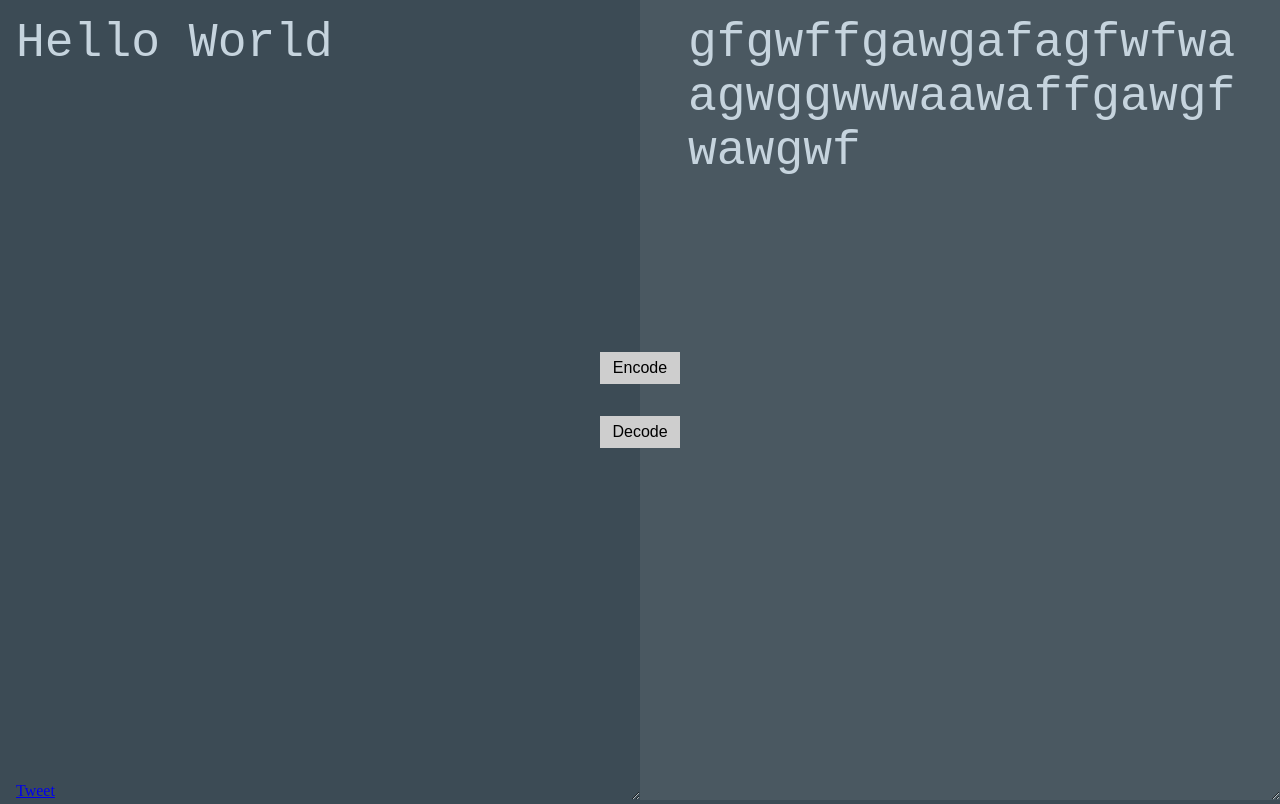
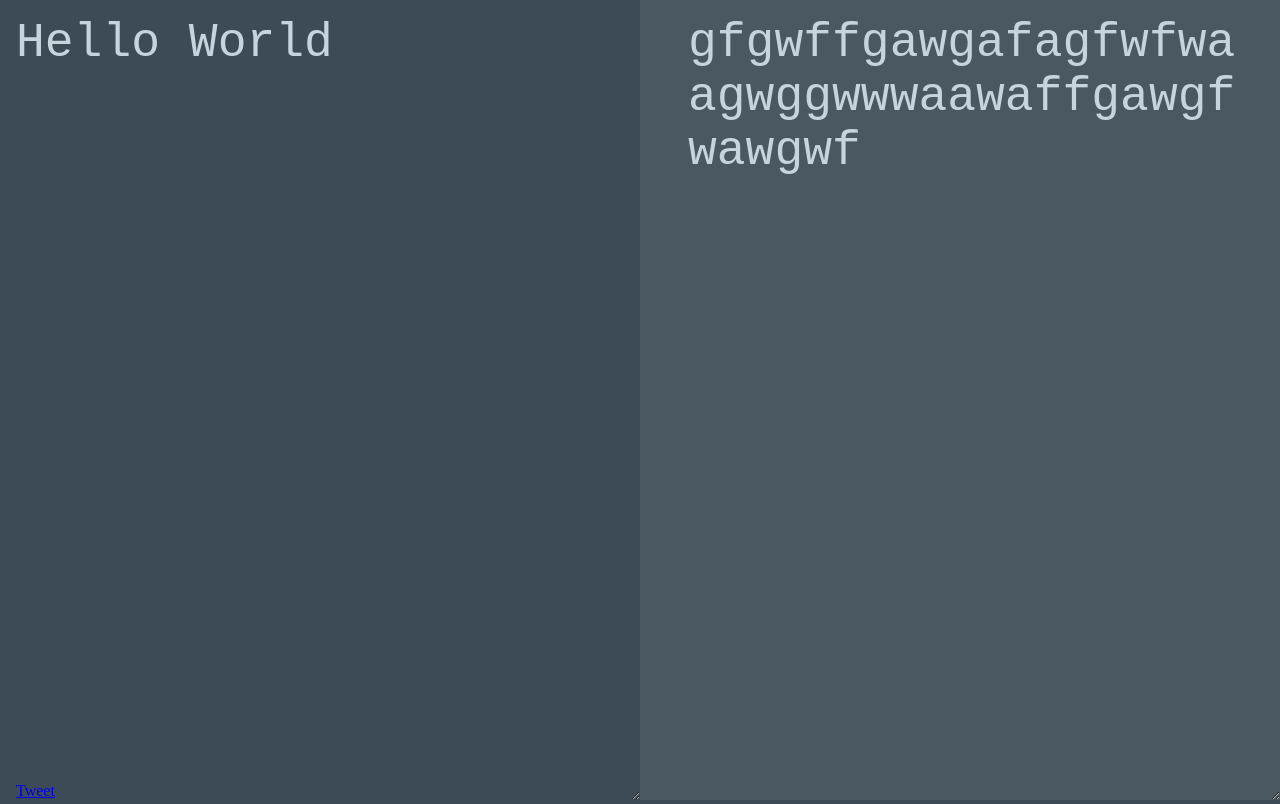
Before and after one commit to faejr/afwafwaf, a plain HTML site: page index.html in a window 1280 px wide. Drawn offline with Linux system fonts and the light colour scheme.

Commit message:
Remove encode/decode button

```diff
--- a/index.html
+++ b/index.html
@@ -25,8 +25,6 @@
 			<div class="right">
 				<textarea id="encoded"></textarea>
 			</div>
-			<button id="encode">Encode</button>
-			<button id="decode">Decode</button>
 		</div>
 		<div id="social">
 			<a href="https://twitter.com/share" class="twitter-share-button" data-show-count="false">Tweet</a>
--- a/style.css
+++ b/style.css
@@ -34,21 +34,6 @@ textarea {
 #encoded {
 	padding: 1rem 1rem 1rem 3rem;
 }
-button {
-	position: absolute;
-	top: calc(50% - 2rem);
-	left: 50%;
-	transform: translate(-50%, -50%);
-	font-size: 1rem;
-	width: 5rem;
-	height: 2rem;
-	border: 0;
-	background: #cecece;
-	cursor: pointer
-}
-button + button {
-	top: calc(50% + 2rem);
-}
 #social {
 	position: absolute;
 	bottom: 0;
```
Also changed, not shown: main.min.js.
